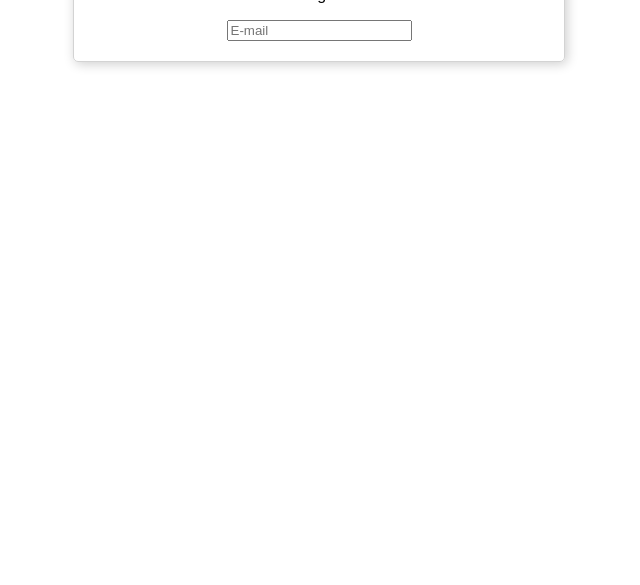
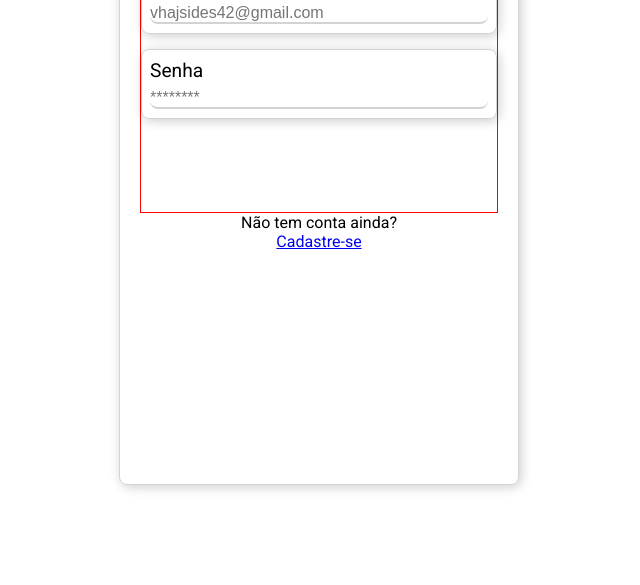
Before and after one commit to MiguelFMont/PI_II_Grupo_7, a plain HTML site: page index.html in a window 1280 px wide. Shown: the part 215-800 px from the top of the page, without its empty margins (321-961 px from the left). Drawn offline with Linux system fonts and the light colour scheme.

Commit message:
:wrench: adjustments

```diff
--- a/index.html
+++ b/index.html
@@ -5,13 +5,30 @@
         <link href="styles/base.css" rel="stylesheet" type="text/css"/>
         <script src="js/notaDez.js" defer></script>
         <meta charset="UTF-8"/>
+
+        <link rel="preconnect" href="https://fonts.googleapis.com">
+        <link rel="preconnect" href="https://fonts.gstatic.com" crossorigin>
+        <link href="https://fonts.googleapis.com/css2?family=Lato:ital,wght@0,100;0,300;0,400;0,700;0,900;1,100;1,300;1,400;1,700;1,900&family=Poppins:ital,wght@0,100;0,200;0,300;0,400;0,500;0,600;0,700;0,800;0,900;1,100;1,200;1,300;1,400;1,500;1,600;1,700;1,800;1,900&family=Roboto:ital,wght@0,100..900;1,100..900&family=Rubik:ital,wght@0,300..900;1,300..900&display=swap" rel="stylesheet">
+
     </head>
     <body>
         <div class="container">
             <h1>NotaDez</h1>
             <p>Login</p>
-            <input placeholder="E-mail" type="text">
+            <div class="login">
+                <div class="mail">
+                    <label for="email">Email</label>
+                    <input placeholder="vhajsides42@gmail.com" type="text">
+                </div>
+                <div class="password">
+                    <label for="password">Senha</label>
+                    <input type="text" placeholder="********">
+                </div>
+            </div>
 
-
+            <div class="siginUpContainer">
+                <p>Não tem conta ainda?</p>
+                <a href="#">Cadastre-se</a>
+            </div>
         </div>
     </body>
--- a/styles/base.css
+++ b/styles/base.css
@@ -1,14 +1,67 @@
+* {
+    margin: 0;
+    padding: 0;
+    box-sizing: border-box;
+}
+
+:root {
+    --black: #000000;
+    --white: #ffffff;
+    --grey: #808080;
+
+    --lightgrey: #d3d3d3;
+}
+
 body {
-    font-family: Arial, Helvetica, sans-serif;
-    text-align: center;
-    margin: 100px;
+    font-family: "Roboto", sans-serif;
+    background-color: var(--white);
+    height: 100vh;
+    display: flex;
+    justify-content: center;
+    align-items: center;
 }
 
 .container {
-    max-width: 450px;
+    max-width: 400px;
+    width: 100%;
+    height: 100%;
+    max-height: 600px;
     margin: auto;
     padding: 20px;
-    border: 1px solid lightgrey;
-    border-radius: 5px;
+    border: 1px solid var(--lightgrey);
+    border-radius: 8px;
     box-shadow: 2px 2px 12px rgba(0,0,0,0.2);
+    text-align: center;
 }
+
+.login {
+    justify-items: center;
+    border: 1px solid red;
+    height: 250px;
+}
+
+.mail, .password {
+    display: flex;
+    flex-direction: column;
+    justify-content: space-around;
+    align-items: flex-start;
+    margin-bottom: 15px;
+    border: 1px solid var(--lightgrey);
+    box-shadow: 2px 2px 12px rgba(0,0,0,0.2);
+    border-radius: 8px;
+    height: 70px;
+    width: 100%;
+    padding: 8px;
+    font-weight: 400;
+    font-size: 1.2rem;
+}
+
+.mail input, .password input {
+    border: none;
+    border-bottom: 2px solid var(--lightgrey);
+    border-radius: 8px;
+    outline: none;
+    width: 100%;
+    font-size: 1rem;
+    margin-top: 5px;
+}
```
